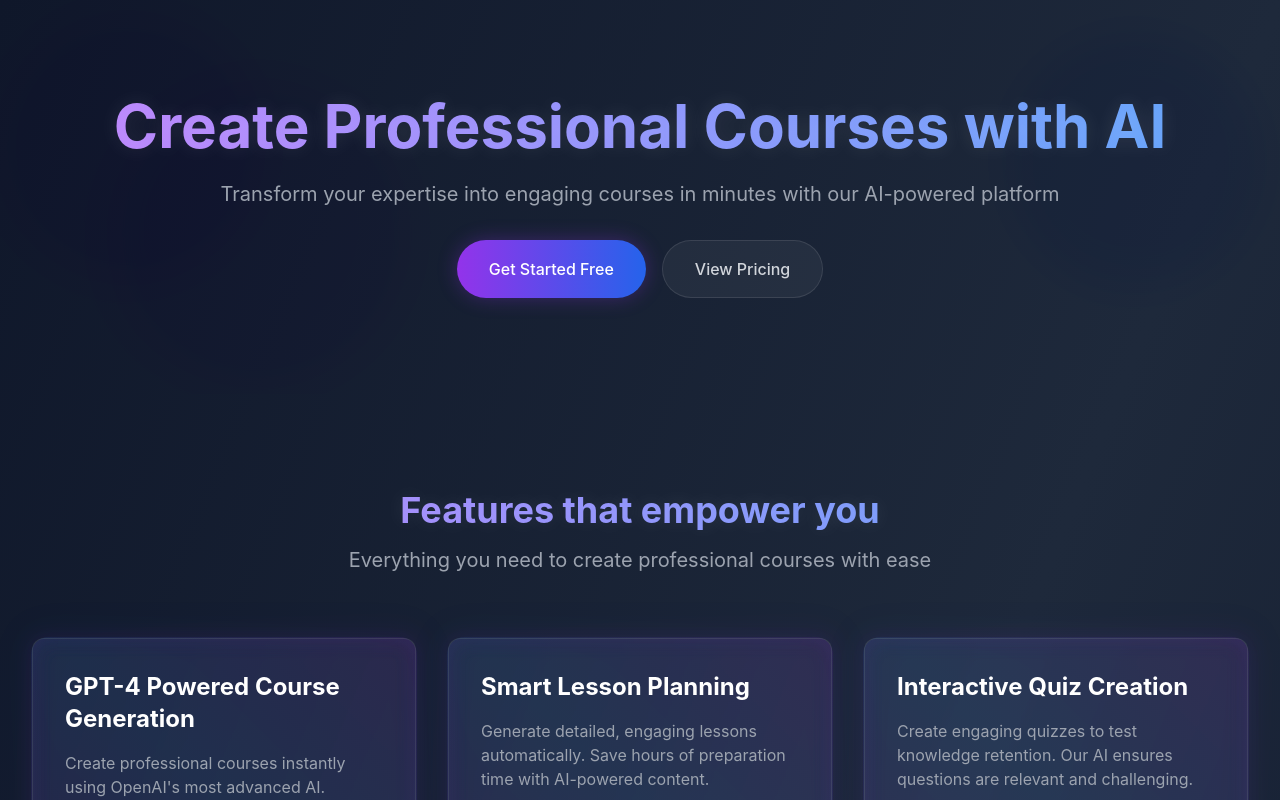
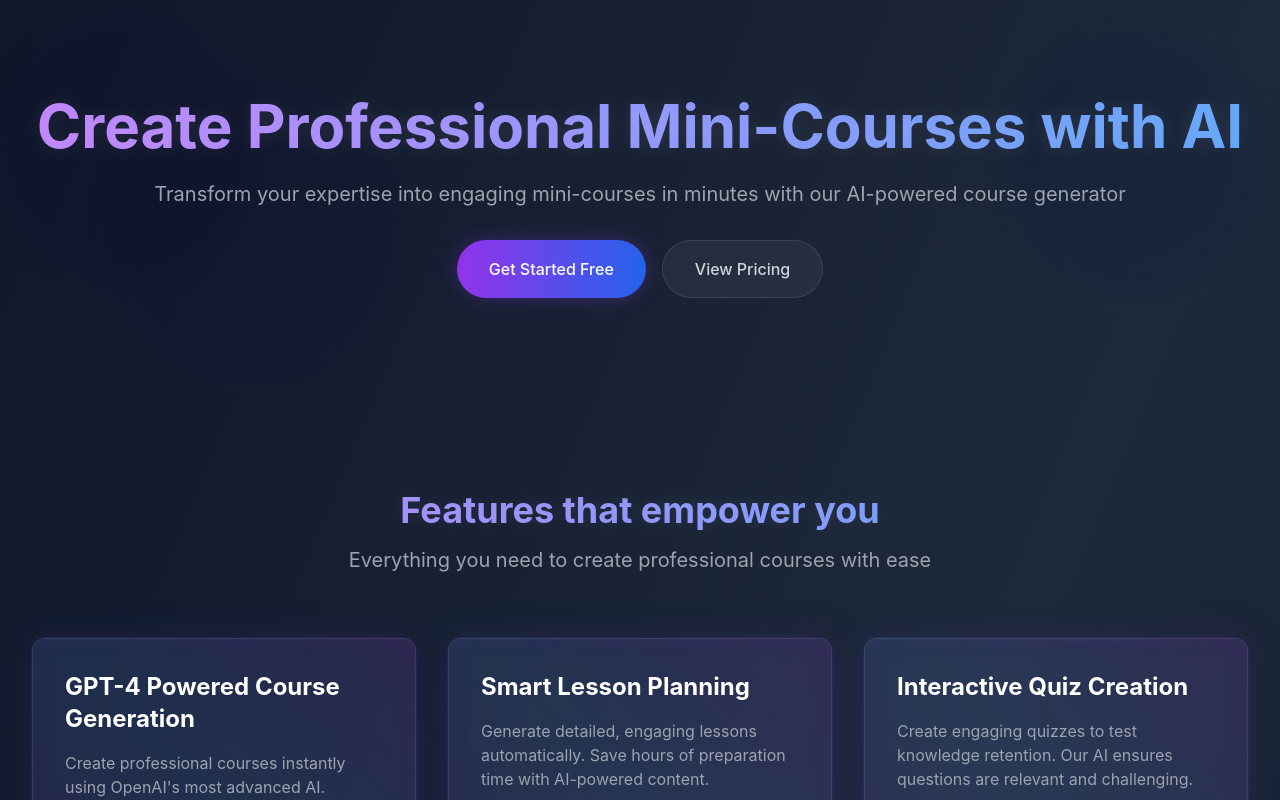
Before and after one commit to SHauny1122/course-generator-ai, a React (Vite) app: page / in a window 1280 px wide. Shown: the top 800 px of the page. Built offline with nearby package versions, Linux system fonts and the light colour scheme; no server answers.

Commit message:
Updated landing page headline to emphasize mini-courses

```diff
--- a/src/components/LandingPage.tsx
+++ b/src/components/LandingPage.tsx
@@ -147,7 +147,7 @@ const LandingPage = () => {
               animate={{ opacity: 1, y: 0 }}
               className="text-5xl md:text-6xl font-bold bg-gradient-to-r from-purple-400 to-blue-400 bg-clip-text text-transparent animate-glow mb-6"
             >
-              Create Professional Courses with AI
+              Create Professional Mini-Courses with AI
             </motion.h1>
             <motion.p
               initial={{ opacity: 0, y: 20 }}
@@ -155,7 +155,7 @@ const LandingPage = () => {
               transition={{ delay: 0.1 }}
               className="text-xl text-gray-400 mb-8"
             >
-              Transform your expertise into engaging courses in minutes with our AI-powered platform
+              Transform your expertise into engaging mini-courses in minutes with our AI-powered course generator
             </motion.p>
             <motion.div
               initial={{ opacity: 0, y: 20 }}
```
